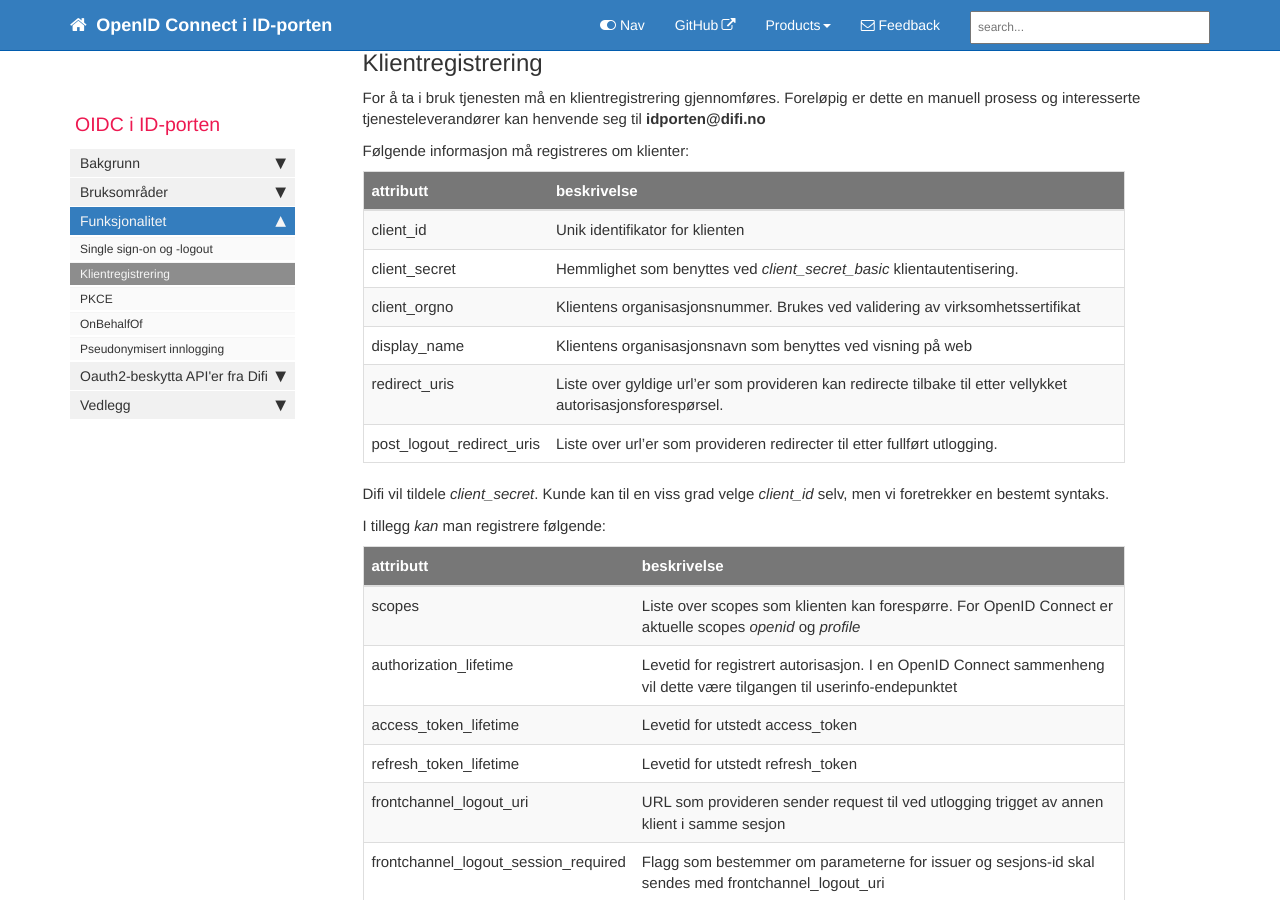
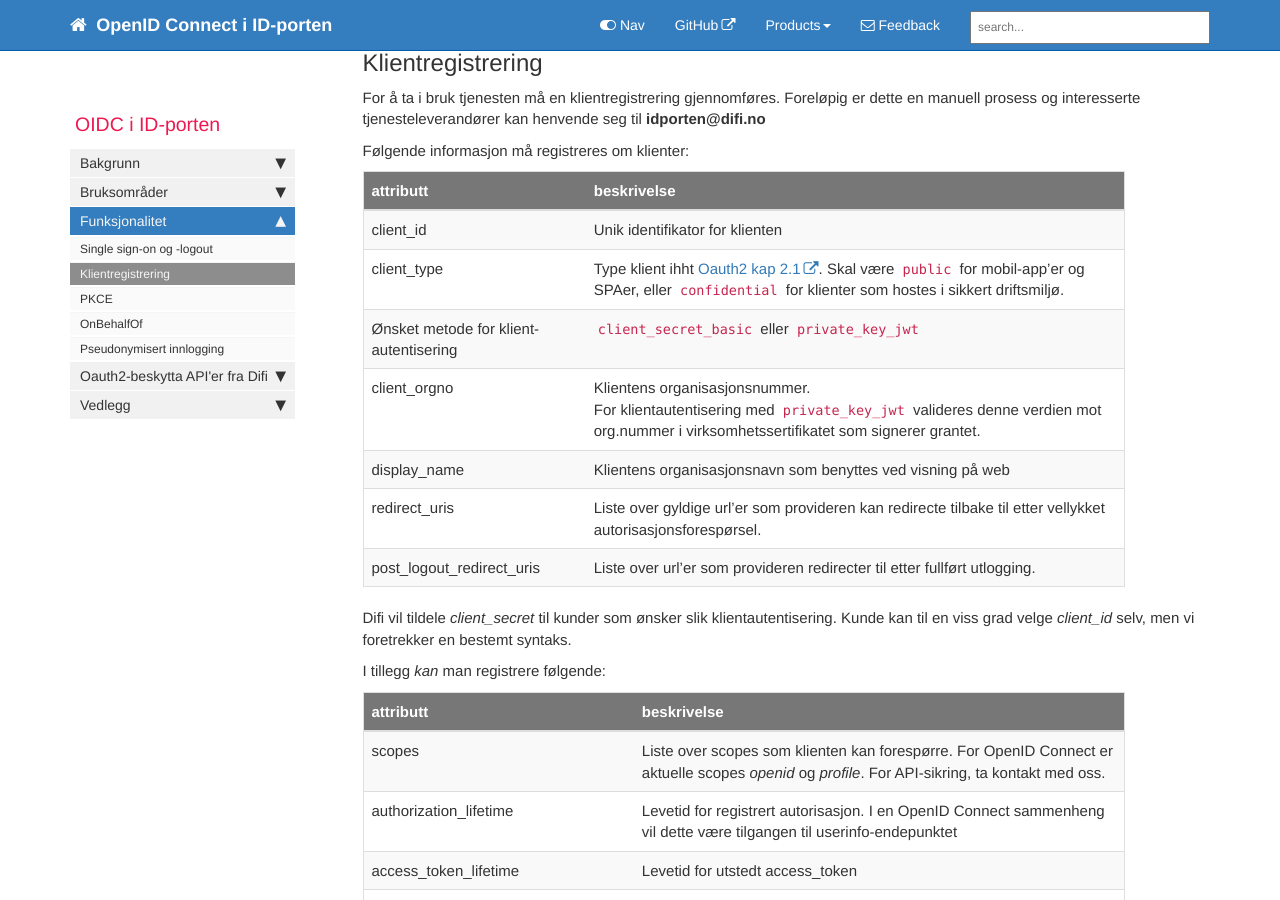
Before and after one commit to difi/idporten-oidc-dokumentasjon, a Jekyll site: the page built from pages/oidc/oidc_func_clientreg.md, in a window 1280 px wide and 900 px high, scrolled down 313 px. Built offline with Jekyll 4.4.1, drawn with Linux system fonts in a browser that asks for light colours; nearby versions of some CDN libraries; comment, search, counter and statistics services are not loaded.

Commit message:
presisering klient-registrering.

```diff
--- a/pages/oidc/oidc_func_clientreg.md
+++ b/pages/oidc/oidc_func_clientreg.md
@@ -17,19 +17,23 @@
 | attributt | beskrivelse |
 |-|-|
 | client_id | Unik identifikator for klienten |
-| client_secret | Hemmlighet som benyttes ved *client_secret_basic* klientautentisering. |
-| client_orgno | Klientens organisasjonsnummer. Brukes ved validering av virksomhetssertifikat |
+| client_type | Type klient ihht [Oauth2 kap 2.1](https://tools.ietf.org/html/rfc6749#section-2.1). Skal være  `public` for mobil-app'er og SPAer, eller `confidential` for klienter som hostes  i sikkert driftsmiljø. |
+| Ønsket metode for klient-autentisering | `client_secret_basic` eller `private_key_jwt` |
+| client_orgno | Klientens organisasjonsnummer.  <br/> For klientautentisering med `private_key_jwt` valideres denne verdien mot org.nummer i virksomhetssertifikatet som signerer grantet.  |
 | display_name | Klientens organisasjonsnavn som benyttes ved visning på web |
 | redirect_uris | Liste over gyldige url'er som provideren kan redirecte tilbake til etter vellykket autorisasjonsforespørsel. |
 | post_logout_redirect_uris | Liste over url'er som provideren redirecter til etter fullført utlogging. |
 
-Difi vil tildele *client_secret*. Kunde kan til en viss grad velge *client_id* selv, men vi foretrekker en bestemt syntaks.
+Difi vil tildele *client_secret* til kunder som ønsker slik klientautentisering. Kunde kan til en viss grad velge *client_id* selv, men vi foretrekker en bestemt syntaks.
+
+
+
 
 I tillegg _kan_ man registrere følgende:
 
 | attributt | beskrivelse |
 |-|-|
-| scopes | Liste over scopes som klienten kan forespørre. For OpenID Connect er aktuelle scopes *openid* og *profile* |
+| scopes | Liste over scopes som klienten kan forespørre. For OpenID Connect er aktuelle scopes *openid* og *profile*. For API-sikring, ta kontakt med oss. |
 | authorization_lifetime | Levetid for registrert autorisasjon. I en OpenID Connect sammenheng vil dette være tilgangen til userinfo-endepunktet |
 | access_token_lifetime | Levetid for utstedt access_token |
 | refresh_token_lifetime |Levetid for utstedt refresh_token |
```
